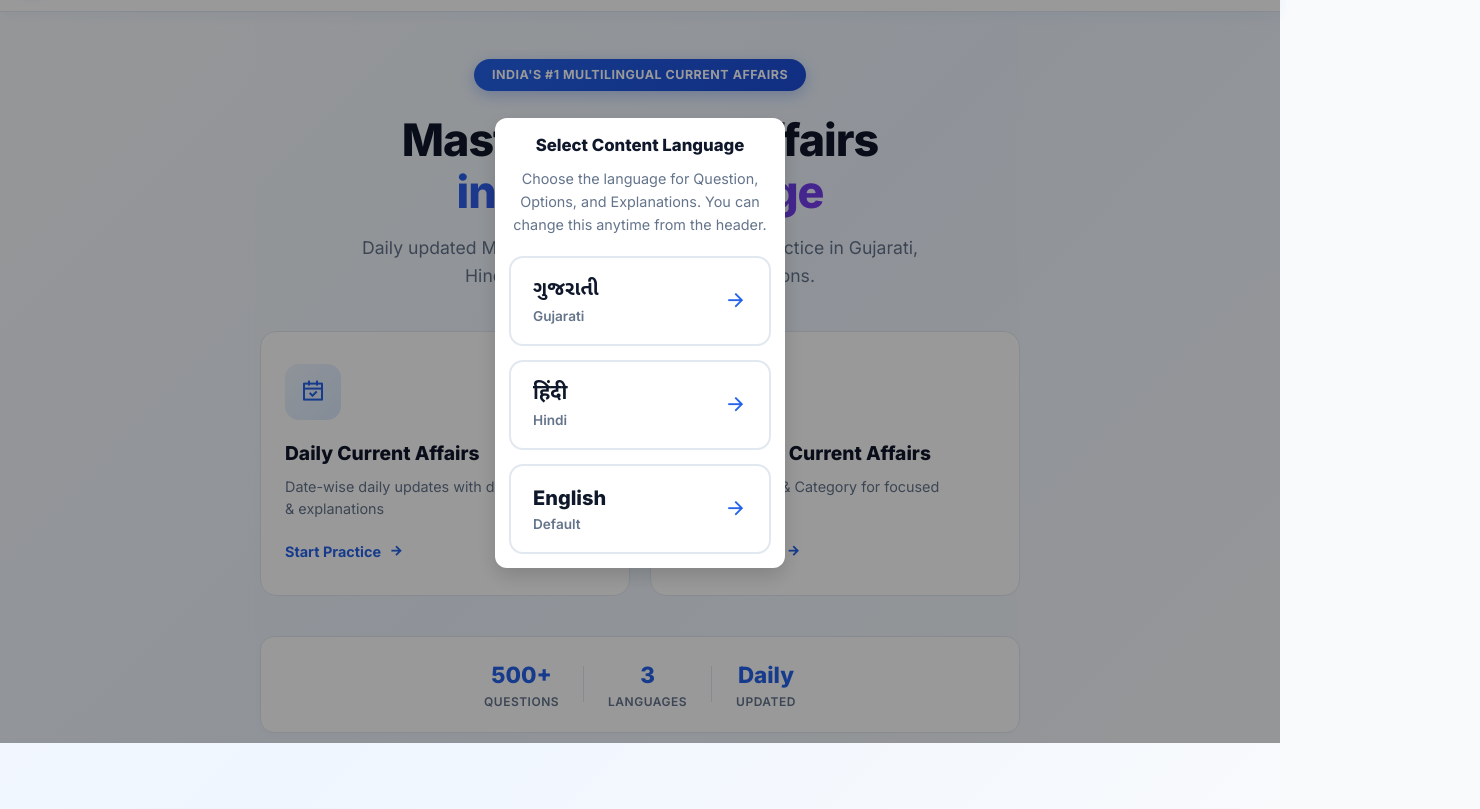
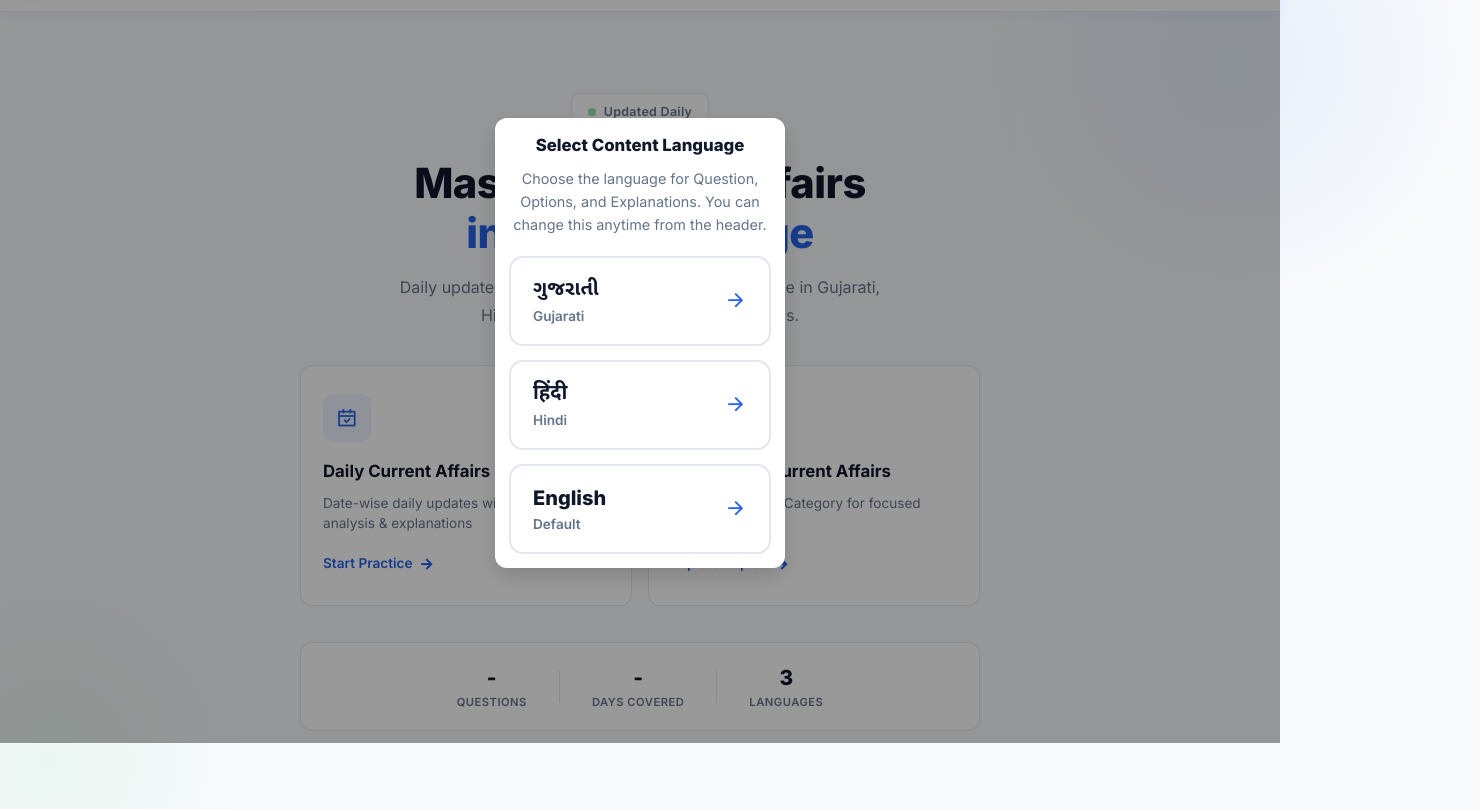
Before and after one commit to amits1417/dailyaffairs-online, a website: page public/index.html in a window 1280 px wide. Shown: the part 57-866 px from the top of the page, 1480 px wide, since content can reach past the window. Drawn offline with nearby package versions, Linux system fonts and the light colour scheme; no server answers; a web font is replaced by a local one.

Commit message:
fix: UTF-8 encoding for Hindi/Gujarati, landing page stats, clean design

```diff
--- a/public/app.js
+++ b/public/app.js
@@ -205,6 +205,7 @@ function filterTopicWise() {
 // Initialize App
 document.addEventListener('DOMContentLoaded', async () => {
     checkLandingPage();
+    loadLandingStats();
 
     if (!localStorage.getItem('user_lang')) {
         document.getElementById('languageModal').classList.add('show');
@@ -216,6 +217,17 @@ document.addEventListener('DOMContentLoaded', async () => {
     await fetchDates();
     await fetchQuestions();
 });
+
+async function loadLandingStats() {
+    try {
+        const res = await fetch('/api/status');
+        const data = await res.json();
+        if (data.status === 'online') {
+            document.getElementById('landingTotalQ').textContent = data.totalQuestions.toLocaleString();
+            document.getElementById('landingTotalDays').textContent = data.availableDates;
+        }
+    } catch(e) {}
+}
 
 // Font Size Stepper Controller (Safe Range: 12px to 22px)
 function adjustFontSize(delta) {
--- a/public/index.html
+++ b/public/index.html
@@ -279,9 +279,12 @@
     <div class="landing-page" id="landingPage">
         <div class="container">
             <div class="landing-hero">
-                <div class="landing-badge">India's #1 Multilingual Current Affairs</div>
+                <div class="landing-badge">
+                    <span class="landing-badge-dot"></span>
+                    Updated Daily
+                </div>
                 <h1 class="landing-title">Master Current Affairs<br><span class="landing-highlight">in Your Language</span></h1>
-                <p class="landing-subtitle">Daily updated MCQs from IndiaBIX & GKToday. Practice in Gujarati, Hindi & English with detailed explanations.</p>
+                <p class="landing-subtitle">Daily updated MCQs from multiple sources. Practice in Gujarati, Hindi & English with detailed explanations.</p>
 
                 <div class="landing-cards-grid">
                     <div class="landing-feature-card" onclick="openSection('daily')">
@@ -311,18 +314,18 @@
 
                 <div class="landing-stats-row">
                     <div class="landing-stat">
-                        <div class="landing-stat-num" id="landingTotalQ">500+</div>
+                        <div class="landing-stat-num" id="landingTotalQ">-</div>
                         <div class="landing-stat-label">Questions</div>
+                    </div>
+                    <div class="landing-stat-divider"></div>
+                    <div class="landing-stat">
+                        <div class="landing-stat-num" id="landingTotalDays">-</div>
+                        <div class="landing-stat-label">Days Covered</div>
                     </div>
                     <div class="landing-stat-divider"></div>
                     <div class="landing-stat">
                         <div class="landing-stat-num">3</div>
                         <div class="landing-stat-label">Languages</div>
-                    </div>
-                    <div class="landing-stat-divider"></div>
-                    <div class="landing-stat">
-                        <div class="landing-stat-num">Daily</div>
-                        <div class="landing-stat-label">Updated</div>
                     </div>
                 </div>
             </div>
--- a/public/style.css
+++ b/public/style.css
@@ -1270,54 +1270,91 @@ img, canvas {
     align-items: center;
     justify-content: center;
     padding: 40px 0;
-    background: linear-gradient(135deg, var(--bg-page) 0%, var(--primary-light) 50%, var(--bg-page) 100%);
+    background: var(--bg-page);
+    position: relative;
+}
+
+.landing-page::before {
+    content: '';
+    position: absolute;
+    top: -200px;
+    right: -200px;
+    width: 500px;
+    height: 500px;
+    background: radial-gradient(circle, rgba(37, 99, 235, 0.08) 0%, transparent 70%);
+    pointer-events: none;
+}
+
+.landing-page::after {
+    content: '';
+    position: absolute;
+    bottom: -150px;
+    left: -150px;
+    width: 400px;
+    height: 400px;
+    background: radial-gradient(circle, rgba(34, 197, 94, 0.06) 0%, transparent 70%);
+    pointer-events: none;
 }
 
 .landing-hero {
     text-align: center;
-    max-width: 800px;
+    max-width: 720px;
     margin: 0 auto;
     padding: 0 20px;
+    position: relative;
+    z-index: 1;
 }
 
 .landing-badge {
-    display: inline-block;
-    background: linear-gradient(135deg, var(--primary-color), var(--primary-dark));
-    color: white;
-    padding: 6px 18px;
-    border-radius: 30px;
+    display: inline-flex;
+    align-items: center;
+    gap: 8px;
+    background: var(--card-bg);
+    border: 1px solid var(--border-color);
+    color: var(--text-muted);
+    padding: 8px 16px;
+    border-radius: 8px;
     font-size: 0.78rem;
-    font-weight: 700;
-    letter-spacing: 0.5px;
-    text-transform: uppercase;
-    margin-bottom: 24px;
-    box-shadow: 0 4px 15px rgba(37, 99, 235, 0.3);
-    font-family: var(--font-ui) !important;
+    font-weight: 600;
+    letter-spacing: 0.3px;
+    margin-bottom: 28px;
+    font-family: var(--font-ui) !important;
+}
+
+.landing-badge-dot {
+    width: 8px;
+    height: 8px;
+    background: #22c55e;
+    border-radius: 50%;
+    animation: pulse-dot 2s infinite;
+}
+
+@keyframes pulse-dot {
+    0%, 100% { opacity: 1; }
+    50% { opacity: 0.5; }
 }
 
 .landing-title {
-    font-size: 2.8rem;
-    font-weight: 900;
-    color: var(--text-dark);
-    line-height: 1.15;
+    font-size: 2.6rem;
+    font-weight: 800;
+    color: var(--text-dark);
+    line-height: 1.2;
     margin-bottom: 16px;
-    letter-spacing: -1px;
+    letter-spacing: -0.5px;
     font-family: var(--font-ui) !important;
 }
 
 .landing-highlight {
-    background: linear-gradient(135deg, var(--primary-color), #7c3aed);
-    -webkit-background-clip: text;
-    -webkit-text-fill-color: transparent;
-    background-clip: text;
+    color: var(--primary-color);
+    -webkit-text-fill-color: var(--primary-color);
 }
 
 .landing-subtitle {
-    font-size: 1.1rem;
+    font-size: 1rem;
     color: var(--text-muted);
-    line-height: 1.6;
-    margin-bottom: 40px;
-    max-width: 560px;
+    line-height: 1.7;
+    margin-bottom: 36px;
+    max-width: 520px;
     margin-left: auto;
     margin-right: auto;
     font-family: var(--font-ui) !important;
@@ -1326,108 +1363,90 @@ img, canvas {
 .landing-cards-grid {
     display: grid;
     grid-template-columns: 1fr 1fr;
-    gap: 20px;
-    margin-bottom: 40px;
+    gap: 16px;
+    margin-bottom: 36px;
 }
 
 .landing-feature-card {
     background: var(--card-bg);
-    border: 1.5px solid var(--border-color);
-    border-radius: 16px;
-    padding: 32px 24px;
+    border: 1px solid var(--border-color);
+    border-radius: 12px;
+    padding: 28px 22px;
     text-align: left;
     cursor: pointer;
-    transition: all 0.3s cubic-bezier(0.16, 1, 0.3, 1);
+    transition: all 0.2s ease;
     position: relative;
-    overflow: hidden;
-    font-family: var(--font-ui) !important;
-}
-
-.landing-feature-card::before {
-    content: '';
-    position: absolute;
-    top: 0;
-    left: 0;
-    right: 0;
-    height: 4px;
-    background: linear-gradient(90deg, var(--primary-color), #7c3aed);
-    opacity: 0;
-    transition: opacity 0.3s ease;
+    font-family: var(--font-ui) !important;
 }
 
 .landing-feature-card:hover {
-    border-color: var(--primary-color);
-    transform: translateY(-6px);
-    box-shadow: 0 20px 40px rgba(37, 99, 235, 0.15);
-}
-
-.landing-feature-card:hover::before {
-    opacity: 1;
+    border-color: var(--primary-border);
+    transform: translateY(-2px);
+    box-shadow: 0 8px 24px rgba(0, 0, 0, 0.06);
 }
 
 .landing-card-icon {
-    width: 56px;
-    height: 56px;
-    border-radius: 14px;
-    background: linear-gradient(135deg, var(--primary-light), #dbeafe);
+    width: 48px;
+    height: 48px;
+    border-radius: 10px;
+    background: var(--primary-light);
     display: flex;
     align-items: center;
     justify-content: center;
-    margin-bottom: 18px;
-    font-size: 1.5rem;
+    margin-bottom: 16px;
+    font-size: 1.3rem;
     color: var(--primary-color);
 }
 
 .landing-card-icon.topic-icon {
-    background: linear-gradient(135deg, #f0fdf4, #dcfce7);
-    color: #16a34a;
+    background: var(--success-bg);
+    color: var(--success-text);
 }
 
 .landing-card-title {
-    font-size: 1.2rem;
-    font-weight: 800;
+    font-size: 1.05rem;
+    font-weight: 700;
     color: var(--text-dark);
     margin-bottom: 8px;
     font-family: var(--font-ui) !important;
 }
 
 .landing-card-desc {
-    font-size: 0.9rem;
+    font-size: 0.85rem;
     color: var(--text-muted);
     line-height: 1.5;
-    margin-bottom: 20px;
+    margin-bottom: 18px;
     font-family: var(--font-ui) !important;
 }
 
 .landing-card-action {
     display: flex;
     align-items: center;
-    gap: 8px;
-    color: var(--primary-color);
-    font-weight: 700;
-    font-size: 0.9rem;
+    gap: 6px;
+    color: var(--primary-color);
+    font-weight: 600;
+    font-size: 0.85rem;
     font-family: var(--font-ui) !important;
 }
 
 .landing-card-action i {
     transition: transform 0.2s ease;
+    font-size: 1rem;
 }
 
 .landing-feature-card:hover .landing-card-action i {
-    transform: translateX(4px);
+    transform: translateX(3px);
 }
 
 .landing-stats-row {
     display: flex;
     align-items: center;
     justify-content: center;
-    gap: 24px;
-    margin-bottom: 32px;
-    padding: 20px 32px;
+    gap: 32px;
+    padding: 18px 28px;
     background: var(--card-bg);
     border: 1px solid var(--border-color);
-    border-radius: 14px;
-    box-shadow: 0 2px 8px rgba(0, 0, 0, 0.02);
+    border-radius: 12px;
     font-family: var(--font-ui) !important;
 }
 
@@ -1436,14 +1455,14 @@ img, canvas {
 }
 
 .landing-stat-num {
-    font-size: 1.4rem;
-    font-weight: 900;
-    color: var(--primary-color);
+    font-size: 1.3rem;
+    font-weight: 800;
+    color: var(--text-dark);
     font-family: var(--font-ui) !important;
 }
 
 .landing-stat-label {
-    font-size: 0.75rem;
+    font-size: 0.7rem;
     color: var(--text-muted);
     font-weight: 600;
     text-transform: uppercase;
@@ -1453,26 +1472,26 @@ img, canvas {
 
 .landing-stat-divider {
     width: 1px;
-    height: 36px;
+    height: 32px;
     background: var(--border-color);
 }
 
 @media (max-width: 768px) {
     .landing-title {
-        font-size: 1.9rem;
+        font-size: 1.8rem;
     }
     .landing-subtitle {
-        font-size: 0.95rem;
+        font-size: 0.9rem;
     }
     .landing-cards-grid {
         grid-template-columns: 1fr;
     }
     .landing-feature-card {
-        padding: 24px 20px;
+        padding: 22px 18px;
     }
     .landing-stats-row {
         flex-wrap: wrap;
-        gap: 16px;
+        gap: 20px;
         padding: 16px 20px;
     }
     .landing-stat-divider {
```
Also changed, not shown: server.js (+19 -4 lines).
